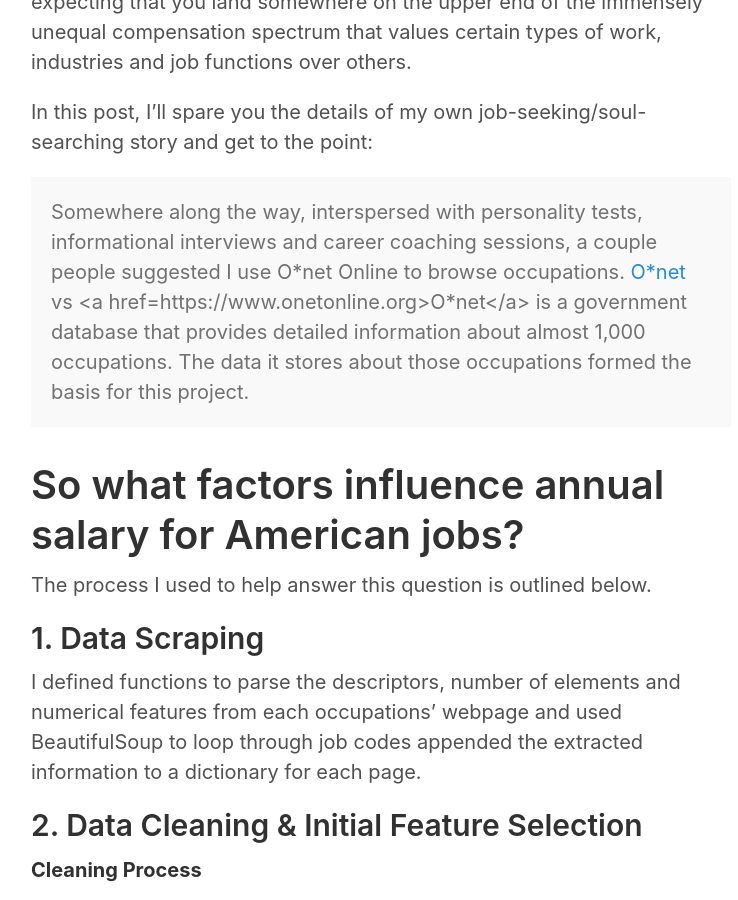
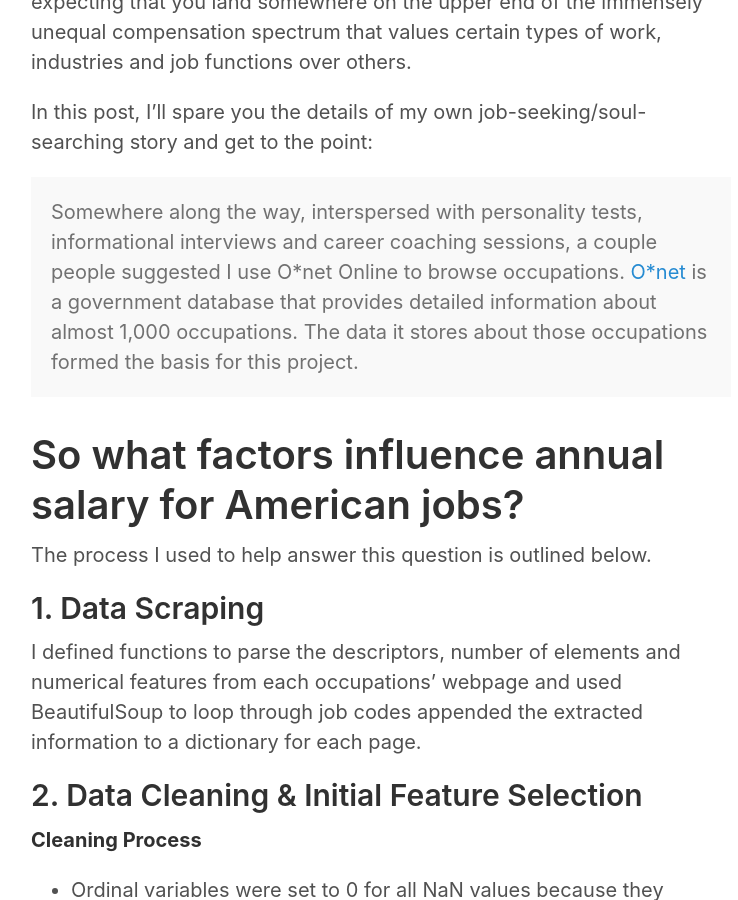
Before and after one commit to tskootsky/tskootsky.github.io, a Jekyll site: the page built from _posts/2020-04-21-Annual-Salaries.md, in a window 1280 px wide and 900 px high, scrolled down 519 px. Shown: the whole window, without its empty margins (259-997 px from the left). Built offline with Jekyll 4.4.1, drawn with Linux system fonts in a browser that asks for light colours; some of the changed text lies outside the part shown.

Commit message:
finalize links

```diff
--- a/_posts/2020-04-21-Annual-Salaries.md
+++ b/_posts/2020-04-21-Annual-Salaries.md
@@ -9,7 +9,7 @@ I don't think I'm the only upper-middle-class, college-educated millenial who ha
 In this post, I'll spare you the details of my own job-seeking/soul-searching story and get to the point:
 <div class="message">
 Somewhere along the way, interspersed with personality tests, informational interviews and career coaching sessions, a couple people suggested I use O*net Online to browse occupations.
-<a href='https://www.onetonline.org'>O*net</a> vs <a href=https://www.onetonline.org>O*net</a> is a government database that provides detailed information about almost 1,000 occupations. The data it stores about those occupations formed the basis for this project.
+<a href='https://www.onetonline.org'>O*net</a> is a government database that provides detailed information about almost 1,000 occupations. The data it stores about those occupations formed the basis for this project.
 </div>
 
 # So what factors influence annual salary for American jobs?
@@ -89,7 +89,7 @@ The following table shows the features and resulting coefficients of the linear
 </table>
 
 <strong>The Meaning Behind it All?</strong><br>
-Job Zone, the feature with by far the highest positive coefficient, is an [O*net ranking](https://www.onetonline.org/help/online/zones) from 1-5 that identifies the amount of education, training, and experience needed for a given occupation.
+Job Zone, the feature with by far the highest positive coefficient, is an <a href='https://www.onetonline.org/help/online/zones'>O*net ranked scale</a> from 1-5 that identifies the amount of education, training, and experience needed for a given occupation.
 
 It turns out that this model mostly reinforces traditional knowledge that to earn more in your job you need experience & education above all.
 
```
